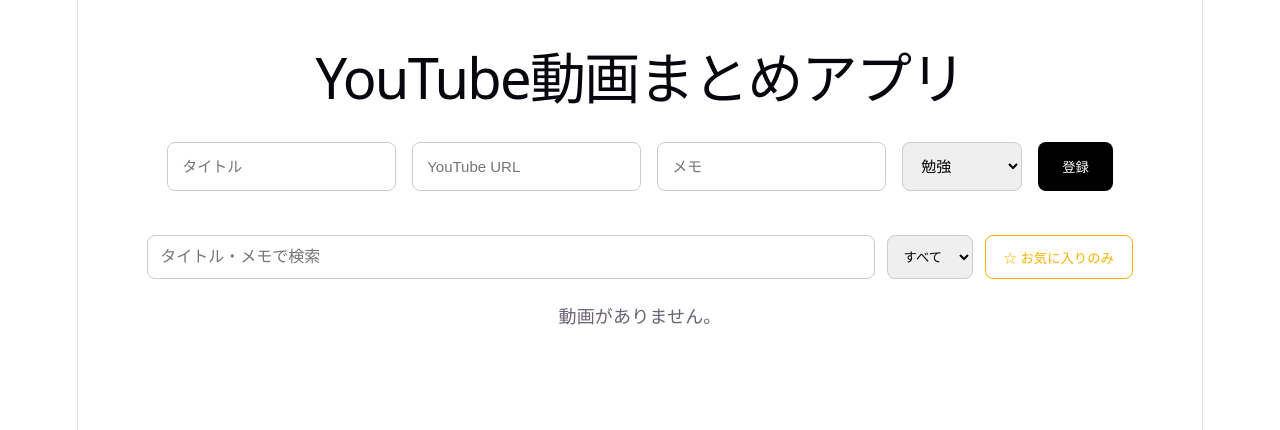
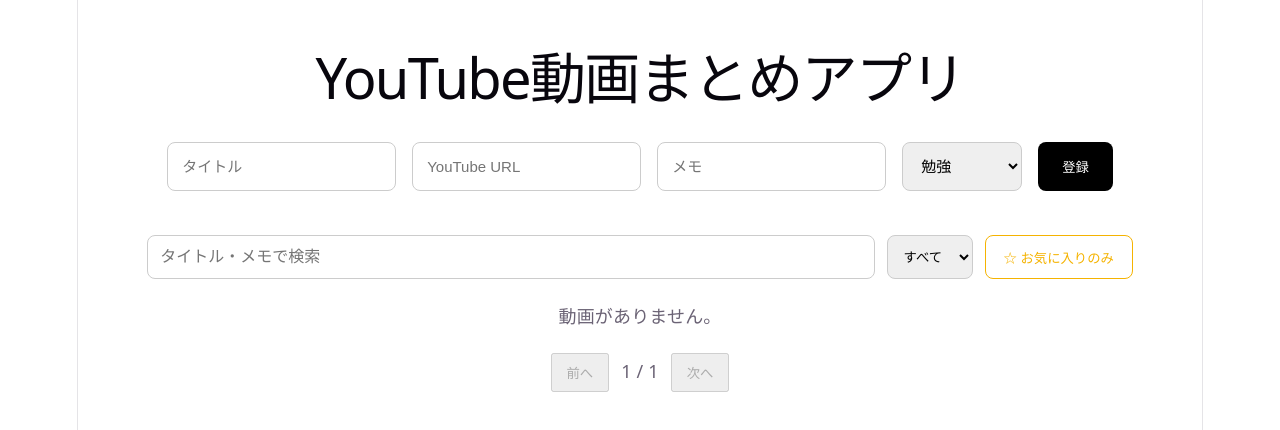
Before and after one commit to ka2ki1/video-stock-frontend, a React (Vite) app: page / in a window 1280 px wide. Shown: the top 430 px of the page. Built offline with nearby package versions, Linux system fonts and the light colour scheme.

Commit message:
feat: add pagination with 20 items per page

```diff
--- a/src/App.jsx
+++ b/src/App.jsx
@@ -1,8 +1,9 @@
 import { useEffect, useState } from "react";
 import { arrayMove } from "@dnd-kit/sortable";
-
 import VideoForm from "./components/VideoForm";
 import VideoList from "./components/VideoList";
+
+const ITEMS_PER_PAGE = 20;
 
 function App() {
   const [videos, setVideos] = useState(() => {
@@ -19,10 +20,15 @@
   const [searchKeyword, setSearchKeyword] = useState("");
   const [showOnlyFavorite, setShowOnlyFavorite] = useState(false);
   const [selectedTag, setSelectedTag] = useState("all");
+  const [currentPage, setCurrentPage] = useState(1);
 
   useEffect(() => {
     localStorage.setItem("videos", JSON.stringify(videos));
   }, [videos]);
+
+  useEffect(() => {
+    setCurrentPage(1);
+  }, [searchKeyword, selectedTag, showOnlyFavorite]);
 
   function handleAdd(video) {
     setVideos([
@@ -91,6 +97,16 @@
     return matchesKeyword && matchesFavorite && matchesTag;
   });
 
+  const totalPages = Math.max(
+    1,
+    Math.ceil(filteredVideos.length / ITEMS_PER_PAGE)
+  );
+
+  const paginatedVideos = filteredVideos.slice(
+    (currentPage - 1) * ITEMS_PER_PAGE,
+    currentPage * ITEMS_PER_PAGE
+  );
+
   return (
     <div style={{ maxWidth: "1200px", margin: "0 auto", padding: "32px" }}>
       <h1 style={{ textAlign: "center" }}>YouTube動画まとめアプリ</h1>
@@ -157,12 +173,42 @@
       </div>
 
       <VideoList
-        videos={filteredVideos}
+        videos={paginatedVideos}
         onDelete={handleDelete}
         onEdit={handleEdit}
         onToggleFavorite={handleToggleFavorite}
         onDragEnd={handleDragEnd}
       />
+
+      <div style={{ marginTop: "24px", textAlign: "center" }}>
+        <button
+          onClick={() => setCurrentPage(currentPage - 1)}
+          disabled={currentPage === 1}
+          style={{
+            padding: "8px 14px",
+            marginRight: "12px",
+            cursor: currentPage === 1 ? "not-allowed" : "pointer",
+          }}
+        >
+          前へ
+        </button>
+
+        <span>
+          {currentPage} / {totalPages}
+        </span>
+
+        <button
+          onClick={() => setCurrentPage(currentPage + 1)}
+          disabled={currentPage === totalPages}
+          style={{
+            padding: "8px 14px",
+            marginLeft: "12px",
+            cursor: currentPage === totalPages ? "not-allowed" : "pointer",
+          }}
+        >
+          次へ
+        </button>
+      </div>
     </div>
   );
 }
```
